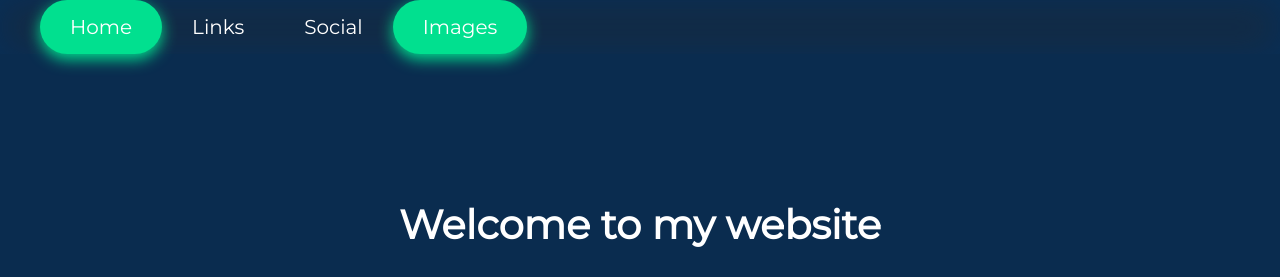
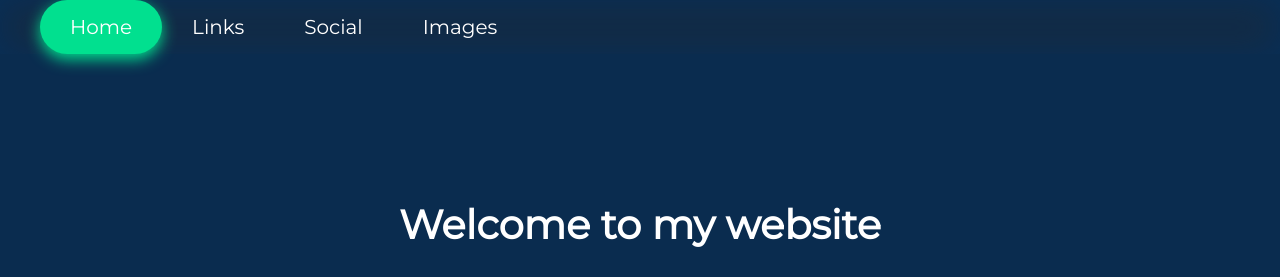
Before and after one commit to nonetrix/website, a plain HTML site: page index.html in a window 1280 px wide. Shown: the top 277 px of the page. Drawn offline with Linux system fonts and the light colour scheme.

Commit message:
Update index.html

```diff
--- a/index.html
+++ b/index.html
@@ -13,7 +13,7 @@
       <li><a class="active ripple" href="https://nonetrix.neocities.org/">Home</a></li>
       <li><a class="ripple" href="links.html">Links</a></li>
       <li><a class="ripple" href="social.html">Social</a></li>
-      <li><a class="active ripple" href="images.html">Images</a></li>
+      <li><a class="ripple" href="images.html">Images</a></li>
     </ul>
       <h1 style="text-align:center; margin-top: 200px; margin-bottom: 50px;">Welcome to my website</h1>
     <img width="300" height="300" src="dance.webp">
```
